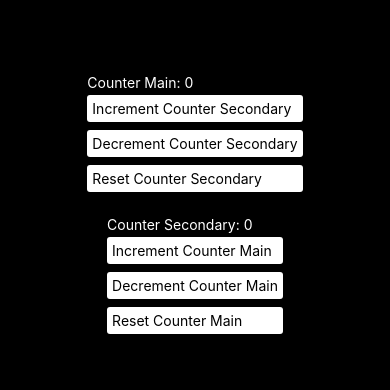
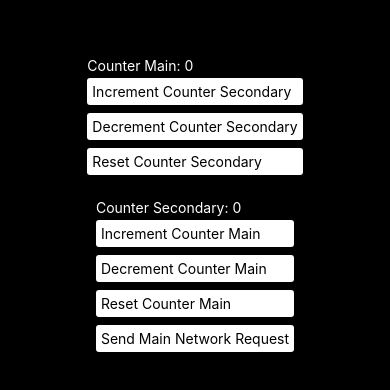
Before and after one commit to valentinmakov/UseReducerTest, a React Native app: screen / in a window 390 px wide. Shown: the part 216-606 px from the top of the page. Built offline with nearby package versions, Linux system fonts and the light colour scheme.

Commit message:
useFetch preliminary link

```diff
--- a/src/components/ViewCounterSecondary.tsx
+++ b/src/components/ViewCounterSecondary.tsx
@@ -11,6 +11,7 @@ export interface IProps {
     performIncrementCounterMain: () => void,
     performDecrementCounterMain: () => void,
     performResetCounterMain: () => void,
+    performCallNetworkRequestMain: () => void,
 }
 
 const ViewCounterSecondary: React.FC<IProps> = (props: IProps): React.ReactElement<IProps> => {
@@ -25,6 +26,9 @@ const ViewCounterSecondary: React.FC<IProps> = (props: IProps): React.ReactEleme
             </TouchableOpacity>
             <TouchableOpacity style={styles.button} onPress={props.performResetCounterMain}>
                 <Text style={styles.buttonText}>Reset Counter Main</Text>
+            </TouchableOpacity>
+            <TouchableOpacity style={[styles.button, /* TODO styles for netwtork request states */]} onPress={props.performCallNetworkRequestMain}>
+                <Text style={styles.buttonText}>Send Main Network Request</Text>
             </TouchableOpacity>
         </View>
     )
--- a/src/containers/ContainerCounterSecondary.tsx
+++ b/src/containers/ContainerCounterSecondary.tsx
@@ -2,6 +2,7 @@ import React, {useContext} from 'react'
 import Context from '../context/context'
 import ViewCounterSecondary from '../components/ViewCounterSecondary'
 import * as actions from '../actions/actions'
+import useFetch from '../hooks/useFetch'
 
 const ContainerCounterSecondary: React.FC = (): React.ReactElement => {
     const {state, dispatch} = useContext(Context)
@@ -9,6 +10,7 @@ const ContainerCounterSecondary: React.FC = (): React.ReactElement => {
     const performIncrementCounterMain = (): void => dispatch(actions.incrementCounterMain())
     const performDecrementCounterMain = (): void => dispatch(actions.decrementCounterMain())
     const performResetCounterMain = (): void => dispatch(actions.resetCounterMain())
+    const performCallNetworkRequestMain = (): void => useFetch('Main', state, dispatch)
 
     return (
         <ViewCounterSecondary
@@ -16,6 +18,7 @@ const ContainerCounterSecondary: React.FC = (): React.ReactElement => {
             performIncrementCounterMain={performIncrementCounterMain}
             performDecrementCounterMain={performDecrementCounterMain}
             performResetCounterMain={performResetCounterMain}
+            performCallNetworkRequestMain={performCallNetworkRequestMain}
         />
     )
 
--- a/src/hooks/useFetch.ts
+++ b/src/hooks/useFetch.ts
@@ -15,6 +15,7 @@ const useFetch = (
         case 'Main':
             utils.performNetworkCall(
                 type,
+                (data: any) => data, // TODO comverter
                 dispatch,
                 actions.networkRequestStart,
                 actions.networkRequestSuccess,
--- a/src/utils/utils.ts
+++ b/src/utils/utils.ts
@@ -6,6 +6,7 @@ import {
 
 export const performNetworkCall = <T>(
     networkCallType: Enums.NetworkRequestType,
+    converter: (response: any) => T,
     dispatch: React.Dispatch<Models.IAction>,
     networkStartAction: () => Models.IAction,
     networkSuccessAction: (response: T) =>  Models.IAction,
@@ -34,7 +35,7 @@ export const performNetworkCall = <T>(
         .call(requestUrl, {method: method})
         .then((response: Response): Promise<any> => response.json())
         .then((json: any): void => {
-            const response: T = json // TODO convert response; converter should be imported and have return type of T
+            const response: T = converter(json) // TODO convert response; converter should be imported and have return type of T
             dispatch(networkSuccessAction(response))
         })
         .catch((error: any) => {
```
